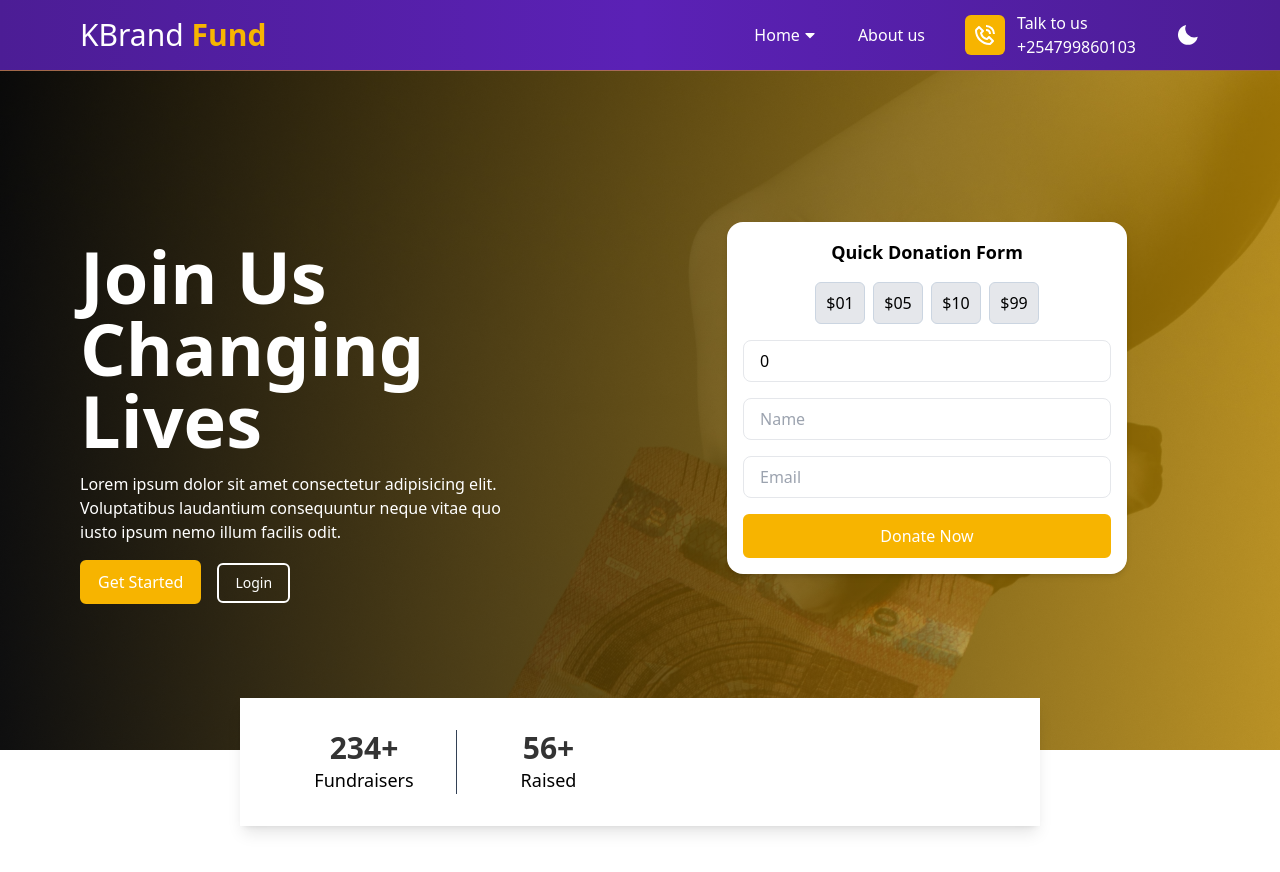
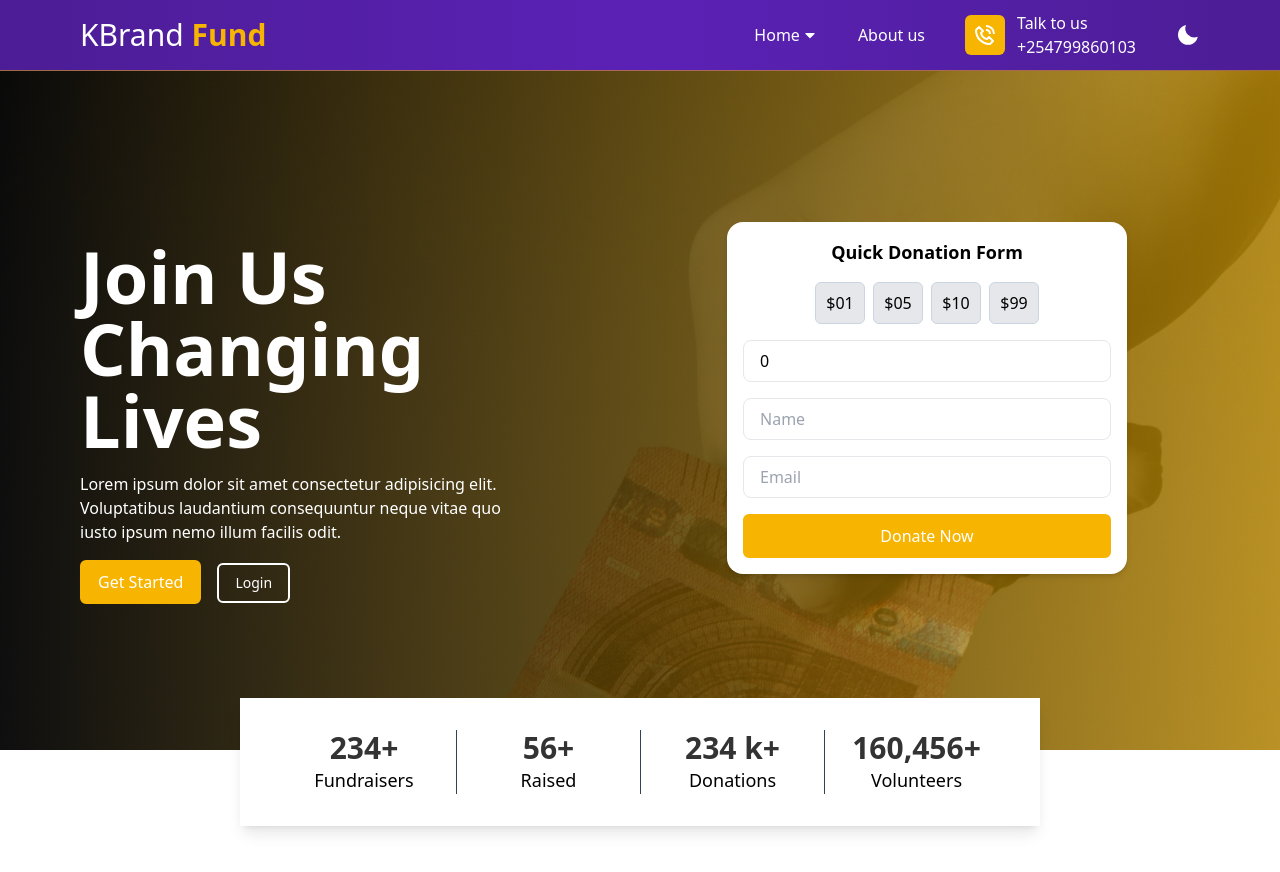
Before and after one commit to KBriaan/react-fund, a React (Vite) app: page / in a window 1280 px wide. Shown: the top 872 px of the page. Built offline with nearby package versions, Linux system fonts and the light colour scheme.

Commit message:
finished the counter part

```diff
--- a/src/components/OverviewCounter/OverviewCounter.jsx
+++ b/src/components/OverviewCounter/OverviewCounter.jsx
@@ -38,6 +38,37 @@ const OverviewCounter = () => {
           </p>
           <p className="sm:text-md text-xs md:text-lg dark:text-white">Raised</p>
         </div>
+
+
+        <div className="flex flex-col items-center justify-center">
+          <p className="text-sm font-bold text-black/80 dark:text-white sm:text-lg md:text-3xl">
+
+            <CountUp
+              enableScrollSpy={true}
+              scrollSpyOnce={true}
+              start={0}
+              end={234}
+              suffix=" k+"
+              duration={2.75}
+            />
+          </p>
+          <p className="sm:text-md text-xs md:text-lg dark:text-white">Donations</p>
+        </div>
+
+        <div className="flex flex-col items-center justify-center">
+          <p className="text-sm font-bold text-black/80 dark:text-white sm:text-lg md:text-3xl">
+
+            <CountUp
+              enableScrollSpy={true}
+              scrollSpyOnce={true}
+              start={0}
+              end={160456}
+              suffix="+"
+              duration={2.75}
+            />
+          </p>
+          <p className="sm:text-md text-xs md:text-lg dark:text-white">Volunteers</p>
+        </div>
       </div>
     </motion.section>
   );
```
